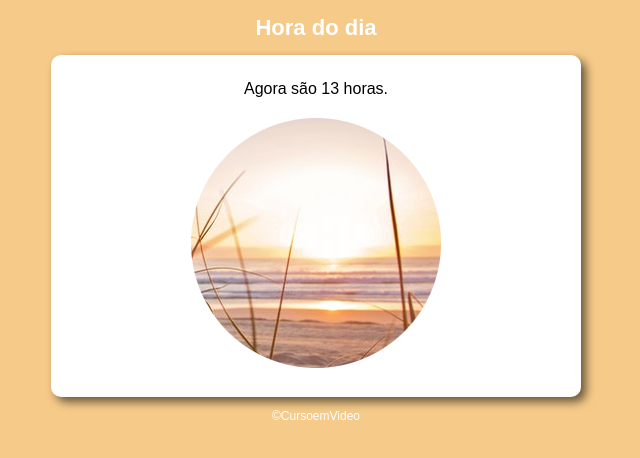
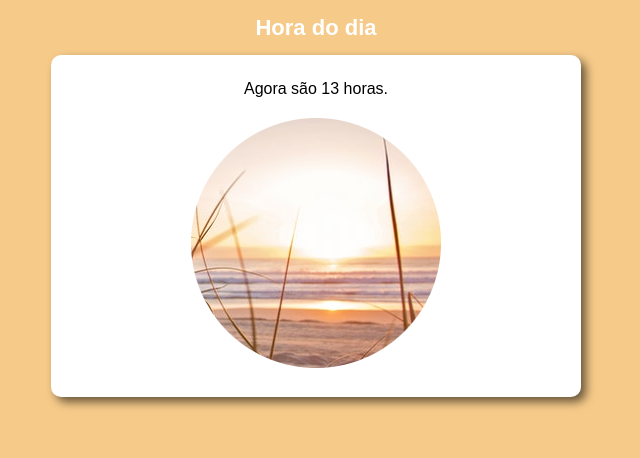
Before and after one commit to Anderson-ds10/JAVASCRIPT, a plain HTML site: page cursoemvideo/modelo prat01/prat01.html in a window 1280 px wide. Shown: the full height of the page, 324-964 px from the left. Drawn offline with Linux system fonts and the light colour scheme.

Commit message:
Update prat01.html

```diff
--- a/cursoemvideo/modelo prat01/prat01.html
+++ b/cursoemvideo/modelo prat01/prat01.html
@@ -23,7 +23,7 @@
         </section>
     </main>
     <footer>
-        <p>©CursoemVideo</p>
+        <p></p>
     </footer>
 </body>
 </html>
```
